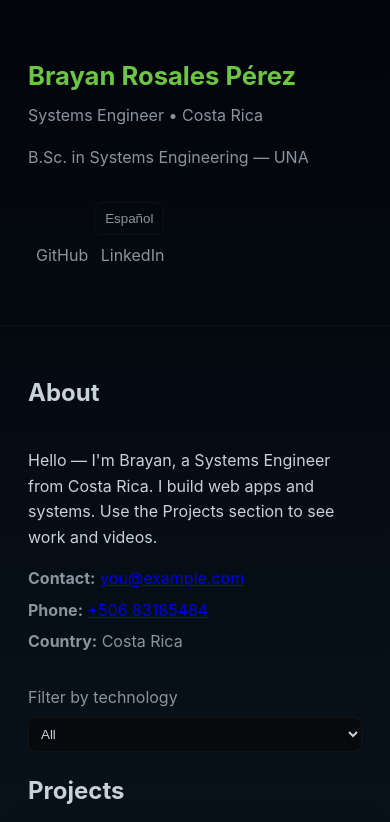
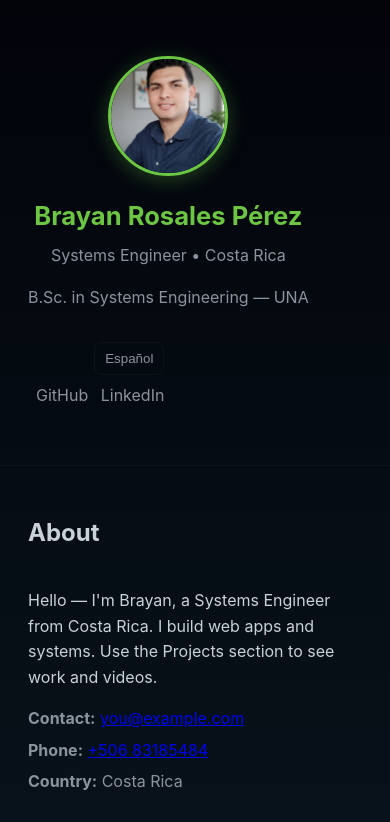
Before and after one commit to brayrpgs/portfolio, a plain HTML site: page index.html in a window 390 px wide. Shown: the top 822 px of the page. Drawn offline with Linux system fonts and the light colour scheme.

Commit message:
deploy: fc5a9eee7a4dc8310f5e2d828588ab5b19b4b8ca

```diff
--- a/index.html
+++ b/index.html
@@ -9,10 +9,13 @@
 <body data-lang="en">
   <header class="site-header">
     <div class="container header-row">
-      <div class="title-wrap">
-        <h1 id="name">Brayan Rosales Pérez</h1>
-        <p class="tagline" id="tagline">Systems Engineer • Costa Rica</p>
-        <p class="muted" id="degree">B.Sc. in Systems Engineering — UNA</p>
+      <div class="profile-section">
+        <img src="images/profile/profile.png" alt="Profile photo of Brayan Rosales Pérez" class="profile-image">
+        <div class="title-wrap">
+          <h1 id="name">Brayan Rosales Pérez</h1>
+          <p class="tagline" id="tagline">Systems Engineer • Costa Rica</p>
+          <p class="muted" id="degree">B.Sc. in Systems Engineering — UNA</p>
+        </div>
       </div>
 
       <div class="controls">
--- a/styles.css
+++ b/styles.css
@@ -21,6 +21,8 @@ body{
 }
 .container{max-width:var(--container);margin:0 auto;padding:28px}
 .header-row{display:flex;align-items:center;justify-content:space-between;gap:16px}
+.profile-section{display:flex;align-items:center;gap:20px}
+.profile-image{width:100px;height:100px;border-radius:50%;object-fit:cover;border:3px solid var(--accent);box-shadow:0 4px 20px color-mix(in srgb, var(--accent) 30%, transparent)}
 .title-wrap h1{margin:0;font-size:1.6rem;color:var(--accent)}
 .tagline{margin:6px 0;color:var(--muted)}
 .muted{color:var(--muted)}
@@ -61,6 +63,8 @@ body{
 /* Responsive */
 @media (max-width:700px){
   .header-row{flex-direction:column;align-items:flex-start}
+  .profile-section{flex-direction:column;text-align:center;align-items:center}
+  .profile-image{width:120px;height:120px}
   .about-right{width:100%}
   .videos iframe, .videos video{width:100%;height:200px}
 }
```
